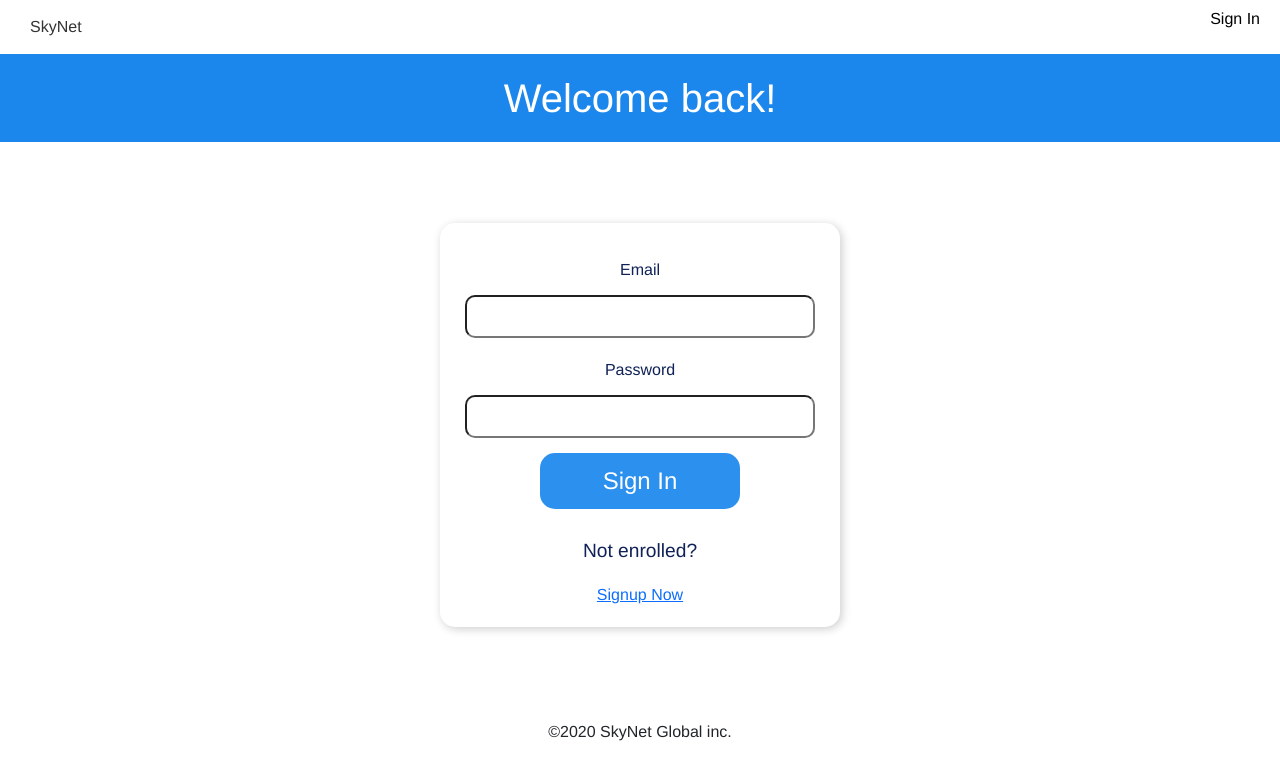
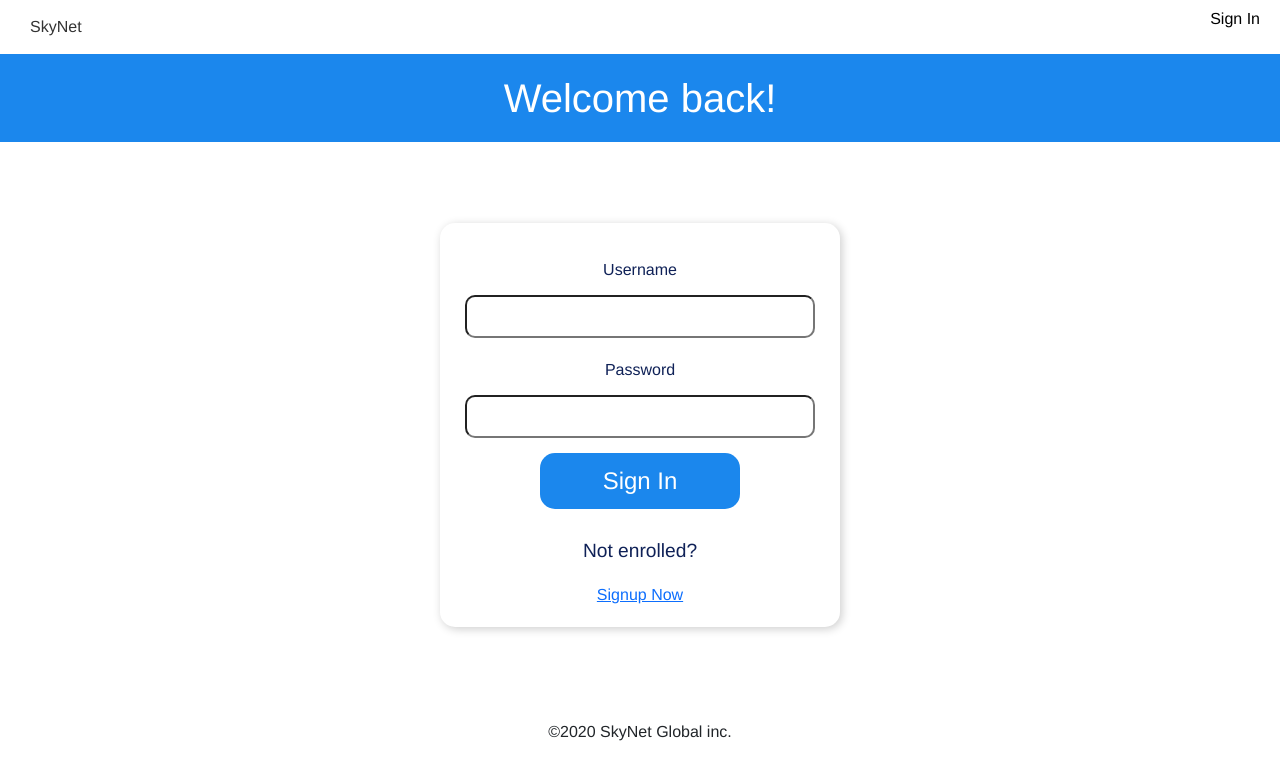
Before and after one commit to DavidKaza/skybank, a React (Create React App) app: page /signIn in a window 1280 px wide. Shown: the top 778 px of the page. Built offline with nearby package versions, Linux system fonts and the light colour scheme.

Commit message:
added axios and modified button and form

```diff
--- a/package.json
+++ b/package.json
@@ -10,6 +10,7 @@
     "@types/node": "^16.11.68",
     "@types/react": "^18.0.21",
     "@types/react-dom": "^18.0.6",
+    "axios": "^1.1.3",
     "bootstrap": "^5.2.2",
     "react": "^18.2.0",
     "react-dom": "^18.2.0",
--- a/src/components/Button.tsx
+++ b/src/components/Button.tsx
@@ -1,7 +1,7 @@
 import styled from 'styled-components';
 
 const StyledButton = styled.button`
-  background-color: #1b87edeb;
+  background-color: var(--primary);
   border: none;
   width: 200px;
   padding: 10px;
@@ -10,7 +10,7 @@ const StyledButton = styled.button`
   color: #fff;
   margin: 10px;
   &:hover {
-    background-color: #095296eb;
+    background-color: var(--primaryMedium);
   }
   > a {
     color: #fff;
--- a/src/components/Form.tsx
+++ b/src/components/Form.tsx
@@ -30,11 +30,24 @@ interface Props {
   action?: string;
   className?: string;
   method?: string;
-  onSubmit?: (event: React.FormEvent) => void;
+  onSubmit?: (event: React.FormEvent<HTMLFormElement>) => void;
 }
 
 const Form = (props: Props) => {
-  return <StyledForm>{props.children}</StyledForm>;
+  function defaultOnSubmit(e: React.FormEvent<HTMLFormElement>) {
+    e.preventDefault();
+  }
+
+  return (
+    <StyledForm
+      action={props.action ? props.action : ''}
+      className={props.className ? props.className : ''}
+      method={props.method ? props.method : ''}
+      onSubmit={props.onSubmit ? props.onSubmit : defaultOnSubmit}
+    >
+      {props.children}
+    </StyledForm>
+  );
 };
 
 export default Form;
--- a/src/components/pages/SignIn.tsx
+++ b/src/components/pages/SignIn.tsx
@@ -1,7 +1,10 @@
+import axios from 'axios';
+import React, { useState } from 'react';
 import { Link } from 'react-router-dom';
 import styled from 'styled-components';
 import Button from '../Button';
 import Form from '../Form';
+
 const StyledMain = styled.main`
   h1 {
     padding: 20px;
@@ -26,15 +29,52 @@ const StyledMain = styled.main`
 `;
 
 const SignIn = () => {
+  const [data, setData] = useState({
+    username: '',
+    password: '',
+  });
+
+  function onSubmit(e: React.FormEvent<HTMLFormElement>) {
+    e.preventDefault();
+    axios
+      .post(`http://localhost:8080/login`, {
+        username: data.username,
+        password: data.password,
+      })
+      .then((resp) => {
+        console.log(resp.status);
+        console.log(resp.data);
+      });
+  }
+  function handleChange(e: React.ChangeEvent<HTMLInputElement>) {
+    const value = e.target.value;
+    setData({
+      ...data,
+      [e.target.name]: value,
+    });
+  }
+
   return (
     <StyledMain>
       <h1>Welcome back!</h1>
       <section className='login-container'>
-        <Form>
-          <label htmlFor='email'>Email</label>
-          <input id='email' type='email' />
+        <Form method='post' onSubmit={onSubmit}>
+          <label htmlFor='username'>Username</label>
+          <input
+            id='username'
+            value={data.username}
+            name='username'
+            type='text'
+            onChange={handleChange}
+          />
           <label htmlFor='password'>Password</label>
-          <input id='password' type='password' />
+          <input
+            id='password'
+            value={data.password}
+            name='password'
+            type='password'
+            onChange={handleChange}
+          />
           <Button>Sign In</Button>
           <p>Not enrolled?</p>
           <Link to='/signup'>Signup Now</Link>
```
